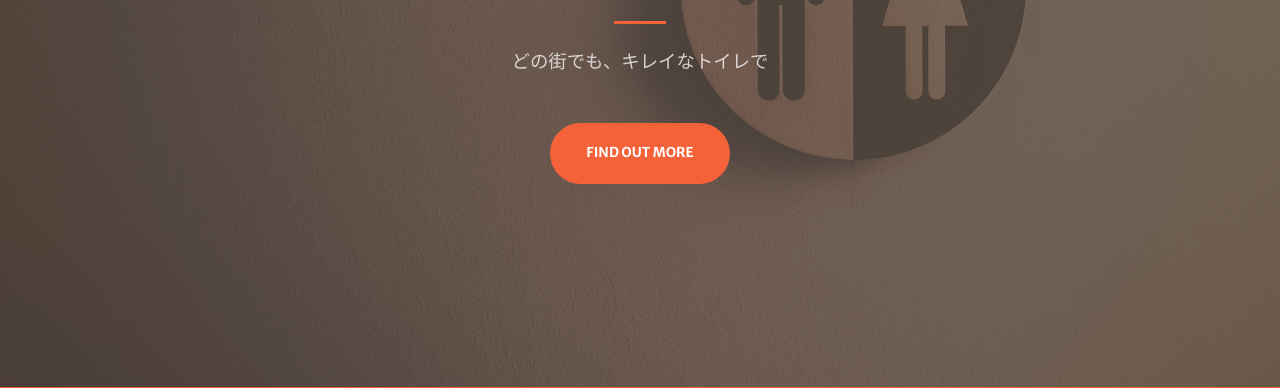
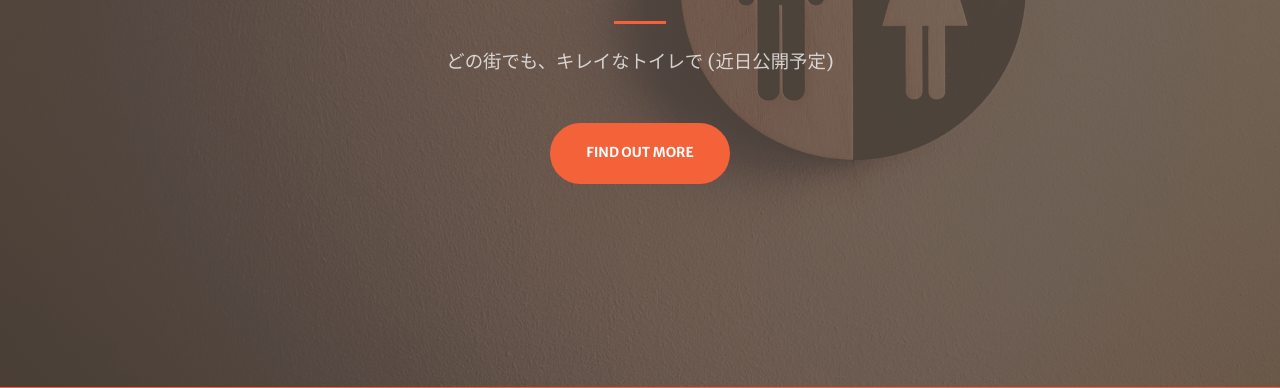
Before and after one commit to fshkkento/toilog21-22, a plain HTML site: page toilog21-22/index.html in a window 1280 px wide. Shown: the part 413-801 px from the top of the page. Drawn offline with nearby package versions, Linux system fonts and the light colour scheme; some packages are replaced by stand-ins of ours; a script that the page names is missing.

Commit message:
公開予定を追加

```diff
--- a/toilog21-22/index.html
+++ b/toilog21-22/index.html
@@ -43,7 +43,7 @@
                         <hr class="divider" />
                     </div>
                     <div class="col-lg-8 align-self-baseline">
-                        <p class="text-white-75 mb-5">どの街でも、キレイなトイレで
+                        <p class="text-white-75 mb-5">どの街でも、キレイなトイレで (近日公開予定)
                         </p>
                         <a class="btn btn-primary btn-xl" href="#about">Find Out More</a>
                     </div>
```
